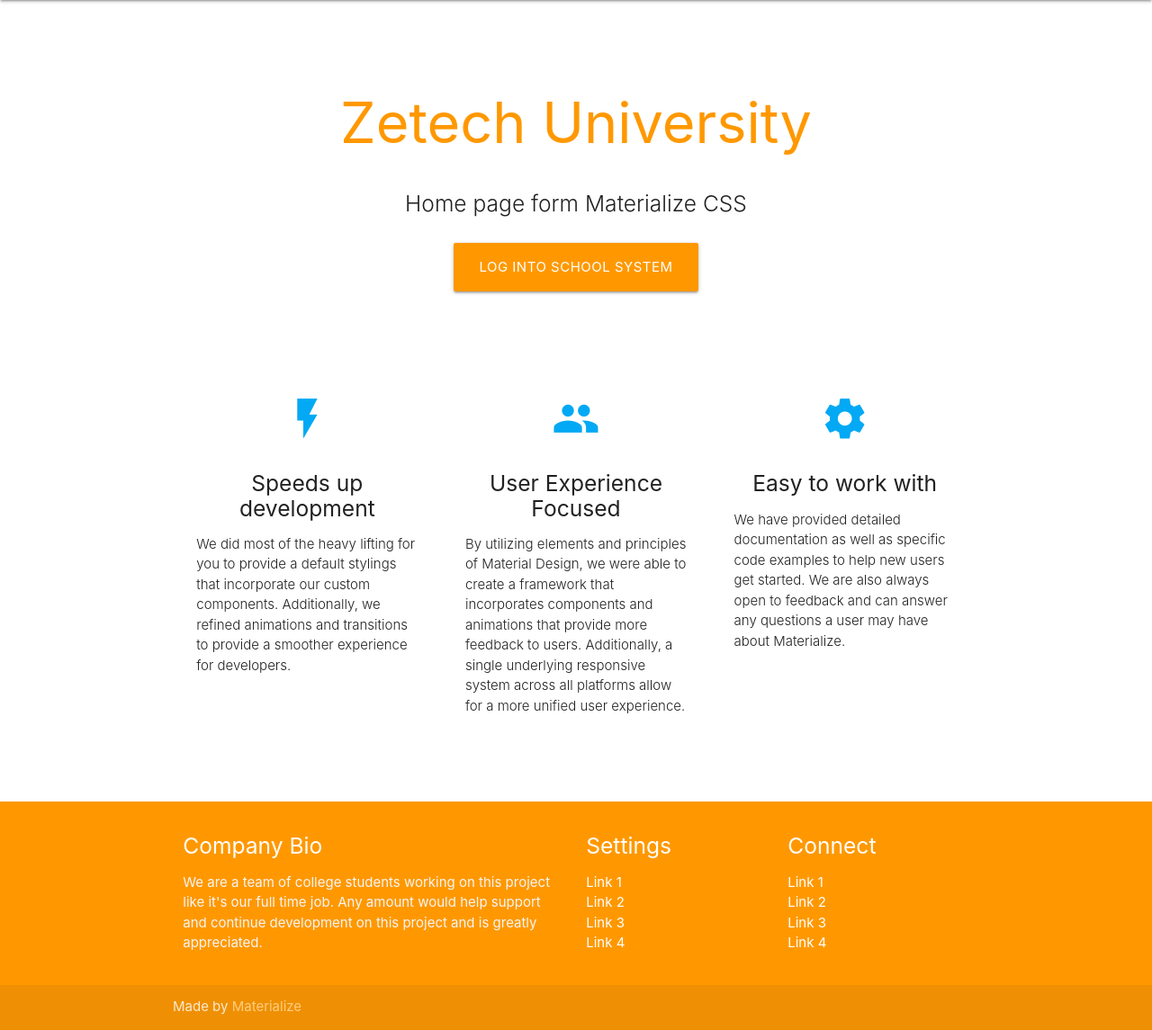
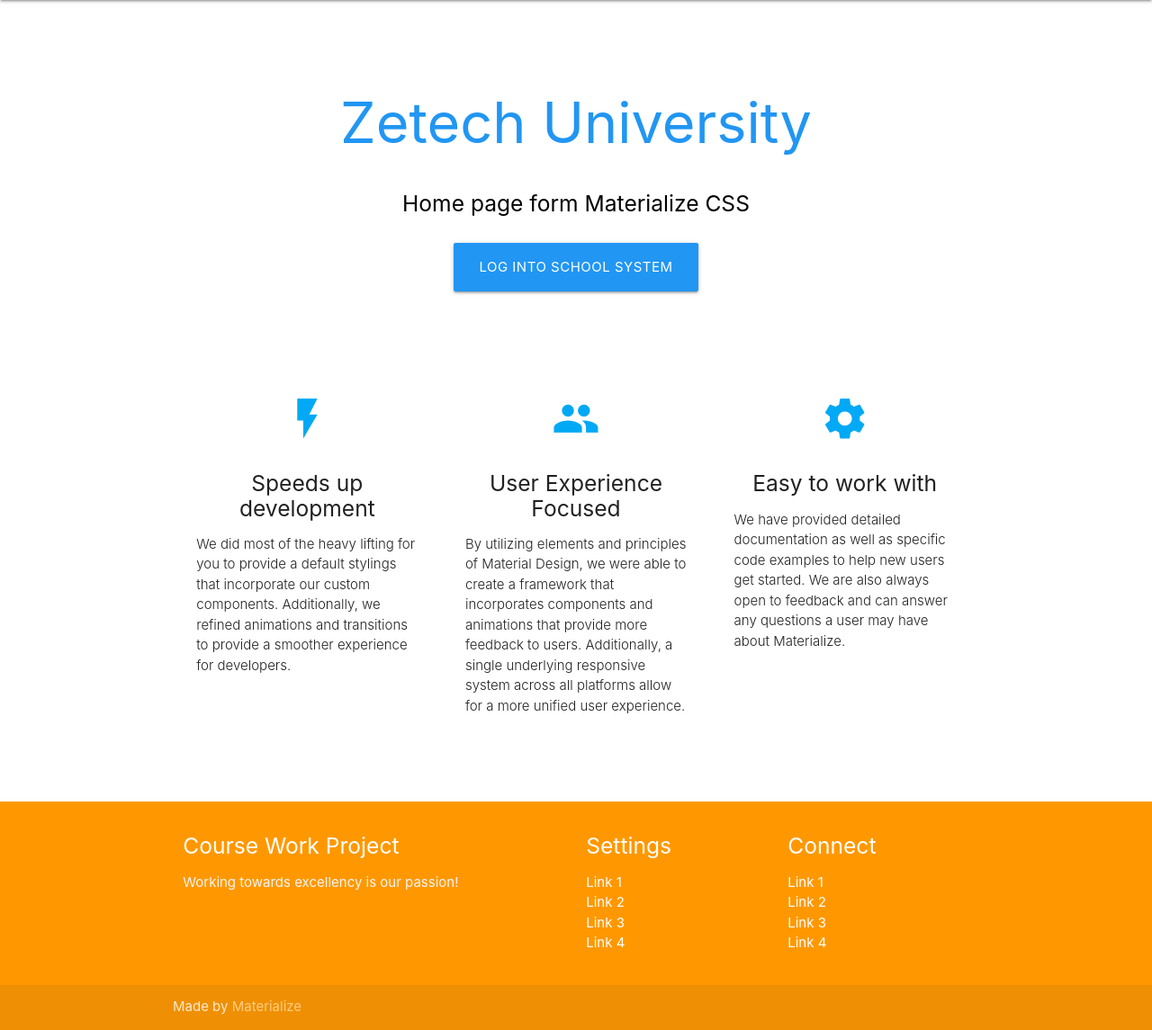
Before and after one commit to santosdave/vigilant-journey, a Django app: page / in a window 1280 px wide. Shown: the part 64-1209 px from the top of the page at 90% size. Run offline with Django 3.2, Linux system fonts and the light colour scheme; some libraries are stand-ins or nearby versions.

Commit message:
stylings updates

```diff
--- a/ZetechProjectCenter/system/templates/system/index.html
+++ b/ZetechProjectCenter/system/templates/system/index.html
@@ -30,12 +30,12 @@
   <div class="section no-pad-bot" id="index-banner">
     <div class="container">
       <br><br>
-      <h1 class="header center orange-text">Zetech University</h1>
+      <h1 class="header center blue-text">Zetech University</h1>
       <div class="row center">
-        <h5 class="header col s12 light">Home page form Materialize CSS</h5>
+        <h5 class="header col s12 black-text">Home page form Materialize CSS</h5>
       </div>
       <div class="row center">
-        <a href="http://materializecss.com/getting-started.html" id="download-button" class="btn-large waves-effect waves-light orange">Log Into School System</a>
+        <a href="http://materializecss.com/getting-started.html" id="download-button" class="btn-large waves-effect waves-light blue">Log Into School System</a>
       </div>
       <br><br>
 
@@ -84,8 +84,8 @@
     <div class="container">
       <div class="row">
         <div class="col l6 s12">
-          <h5 class="white-text">Company Bio</h5>
-          <p class="grey-text text-lighten-4">We are a team of college students working on this project like it's our full time job. Any amount would help support and continue development on this project and is greatly appreciated.</p>
+          <h5 class="white-text">Course Work Project</h5>
+          <p class="grey-text text-lighten-4">Working towards excellency is our passion!</p>
 
 
         </div>
@@ -119,8 +119,10 @@
 
   <!--  Scripts-->
   <script src="https://code.jquery.com/jquery-2.1.1.min.js"></script>
-  <script src="js/materialize.js"></script>
-  <script src="js/init.js"></script>
+  {% load static %}
+  <script src="{% static 'js/materialize.js' %}"></script>
+  {% load static %}
+  <script src="{% static 'js/init.js' %}"></script>
 
   </body>
 </html>
```
